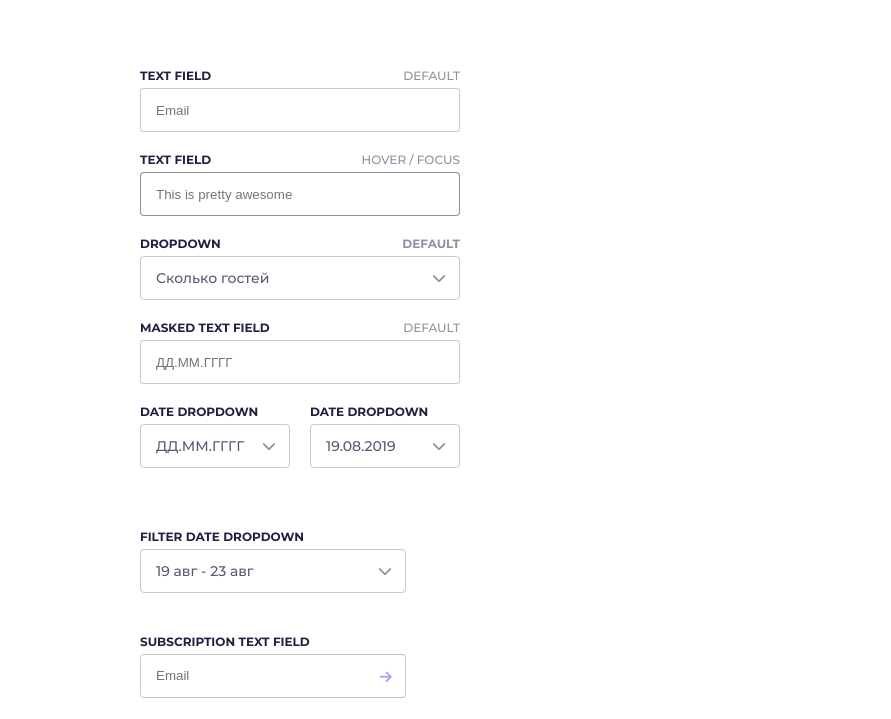
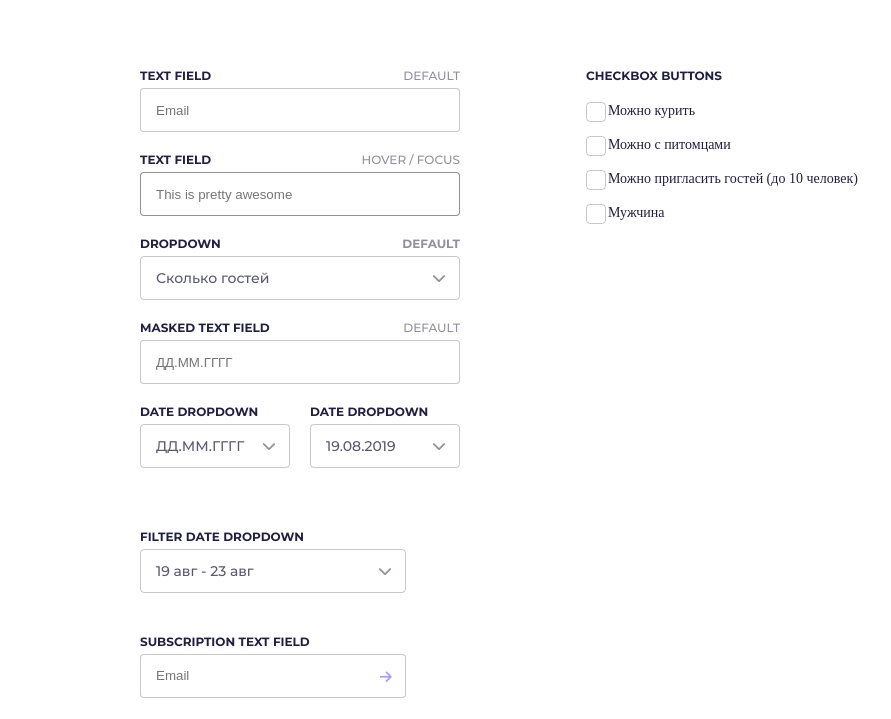
Before and after one commit to KonstantinKirsanov/FSD, a plain HTML site: page UI kit/form-elements.html in a window 1280 px wide. Shown: the part 81-800 px from the top of the page, without its empty margins (0-891 px from the left). Drawn offline with Linux system fonts and the light colour scheme.

Commit message:
checkbox column started

```diff
--- a/UI kit/form-elements.html
+++ b/UI kit/form-elements.html
@@ -90,7 +90,25 @@
                 </div>
             </div>
         </div>
-        <div class="checkbox-column"></div>
+        <div class="checkbox-column">
+            <h3>checkbox buttons</h3>
+            <div class="checkbox">
+                <input type="checkbox" id="checkbox_1">
+                <label for="checkbox_1">Можно курить</label>
+            </div>
+            <div class="checkbox">
+                <input type="checkbox" id="checkbox_2">
+                <label for="checkbox_2">Можно с питомцами</label>
+            </div>
+            <div class="checkbox">
+                <input type="checkbox" id="checkbox_3">
+                <label for="checkbox_3">Можно пригласить гостей (до 10 человек)</label>
+            </div>
+            <div class="radio-buttons">
+                <input type="checkbox" id="radio-buttons_1">
+                <label for="radio-buttons_1">Мужчина</label>
+            </div>
+        </div>
         <div class="buttons-column"></div>
     </main>
 </body>
--- a/UI kit/style.less
+++ b/UI kit/style.less
@@ -151,6 +151,13 @@ body {
   .checkbox-column {
     margin-left: 126px;
     margin-right: 132px;
+    & h3 {
+      margin-bottom: 16px;
+    }
+  }
+
+  .checkbox {
+    margin-bottom: 10px;
   }
 
   .form__input {
@@ -269,8 +276,6 @@ body {
     font-weight: bold ;
 }
 
-
-
 .subscription-text-field__dropdown {
   width: 266px ;
   height: 44px;
@@ -286,9 +291,6 @@ body {
   text-align: center;
   display: flex;
 }
-
-
-
 
 .subscription-field {
   width: 266px;
@@ -308,5 +310,110 @@ body {
   -webkit-text-fill-color: transparent;
   -moz-text-fill-color: transparent;
   -o-text-fill-color: transparent;
+}
+
+/* ----------Checkbox Buttons----------*/
+
+.checkbox input[type="checkbox"] {
+  display: none;
+}
+
+.checkbox label {
+  position: relative;
+  display: inline-block;
+  padding-left: 22px;
+}
+
+.checkbox label::before,
+.checkbox label::after {
+  position: absolute;
+  content: "";
+  display: inline-block;
+}
+
+.checkbox label::before{
+  width: 20px;
+  height: 20px;
+  border: 1px solid rgba(31, 32, 65, 0.25);
+  box-sizing: border-box;
+  border-radius: 4px;
+  left: 0px;
+  top: 3px;
+}
+
+.checkbox label::after {
+  height: 6px;
+  width: 8px;
+  border-left: 2px solid;
+  border-bottom: 2px solid;
+  border-image: linear-gradient(180deg, #BC9CFF 0%, #8BA4F9 100%);
+  border-image-slice: 1;
+  transform: rotate(-45deg);
+  left: 5px;
+  top: 7px;
 
 }
+
+.checkbox input[type="checkbox"] + label::after {
+  content: none;
+}
+
+.checkbox input[type="checkbox"]:checked + label::after {
+  content: "";
+}
+
+.checkbox input[type="checkbox"]:checked + label::before {
+  border: 1px solid #BC9CFF;
+}
+
+/* ----------Checkbox Buttons end----------*/
+
+/* ----------Radio Buttons----------*/
+
+.radio-buttons input[type="checkbox"] {
+  display: none;
+}
+
+.radio-buttons label {
+  position: relative;
+  display: inline-block;
+  padding-left: 22px;
+}
+
+.radio-buttons label::before,
+.radio-buttons label::after {
+  position: absolute;
+  content: "";
+  display: inline-block;
+}
+
+.radio-buttons label::before{
+  width: 20px;
+  height: 20px;
+  border: 1px solid rgba(31, 32, 65, 0.25);
+  box-sizing: border-box;
+  border-radius: 4px;
+  left: 0px;
+  top: 3px;
+}
+
+.radio-buttons label::after {
+  height: 5px;
+  width: 9px;
+  border-left: 2px solid;
+  border-bottom: 2px solid;
+  transform: rotate(-45deg);
+  left: 4px;
+  top: 7px;
+}
+
+.radio-buttons input[type="checkbox"] + label::after {
+  content: none;
+}
+
+.radio-buttons input[type="checkbox"]:checked + label::after {
+  content: "";
+}
+
+
+/* ----------Radio Buttons end----------*/
```
Also changed, not shown: UI kit/style.css.
